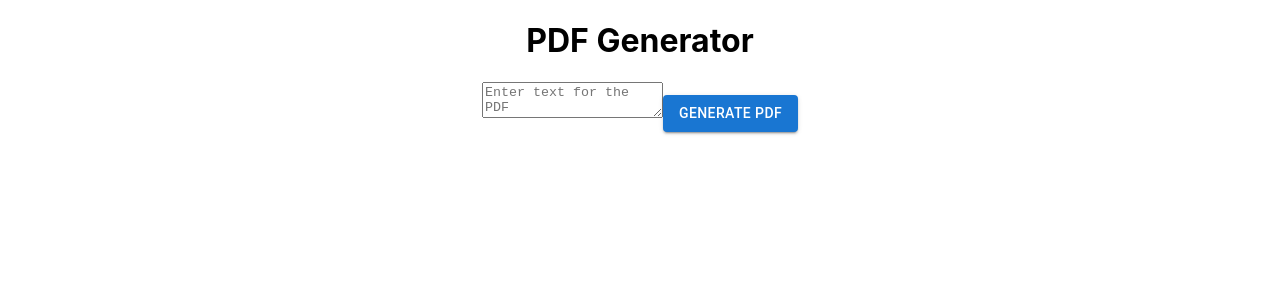
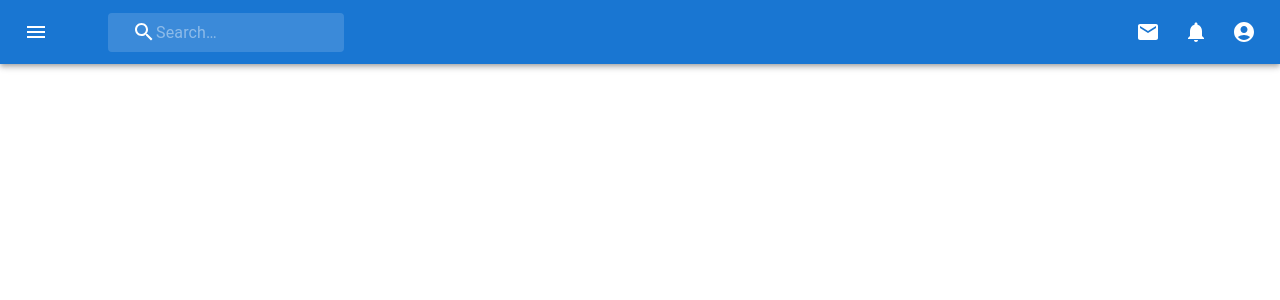
Before and after one commit to Ujala-355/react_tasks, a React (Create React App) app: page / in a window 1280 px wide. Shown: the top 300 px of the page. Built offline with nearby package versions, Linux system fonts and the light colour scheme.

Commit message:
Faker and SideNav done

```diff
--- a/package.json
+++ b/package.json
@@ -16,12 +16,13 @@
     "browser-image-compression": "^2.0.2",
     "emoji-picker-react": "^4.5.7",
     "emojilib": "^3.0.11",
+    "faker": "^6.6.6",
     "image-compressor": "^2.0.3",
     "jspdf": "^2.5.1",
     "react": "^18.2.0",
     "react-dom": "^18.2.0",
     "react-router-dom": "^6.18.0",
-    "react-scripts": "5.0.1",
+    "react-scripts": "^5.0.1",
     "react-toastify": "^9.1.3",
     "redux": "^4.2.1",
     "styled-components": "^6.1.0",
--- a/src/App.js
+++ b/src/App.js
@@ -1,4 +1,3 @@
-import './App.css';
 // import Note from "./noteApp/notes";
 // import {Typography} from "@mui/material"
 // import EmojiSearch from "./emojiA/emoji"
@@ -58,15 +57,15 @@ import './App.css';
 // }
 // export default App;
 
-// import MyPasswordToggle from "./PasswordToggle/passwordshowhide"
 
-import PdfGenerator from "./jsPDF/jsPdf";
+
+
+import Header from "./UI_Project/Header";
 const App=()=>{
   return(
     <>
         <div className="App">
-            <PdfGenerator/>
-            {/* <MyPasswordToggle/> */}
+           <Header/>
         </div>
     </>
   )
--- /dev/null
+++ b/src/UI_Project/Header.js
@@ -0,0 +1,242 @@
+import  React from 'react';
+import { styled, alpha } from '@mui/material/styles';
+import {
+    AppBar,
+    Box,
+    Toolbar,
+    IconButton,
+    InputBase,
+    Badge,
+    MenuItem,
+    Menu,
+} from '@mui/material';
+import MenuIcon from '@mui/icons-material/Menu';
+import SearchIcon from '@mui/icons-material/Search';
+import AccountCircle from '@mui/icons-material/AccountCircle';
+import MailIcon from '@mui/icons-material/Mail';
+import NotificationsIcon from '@mui/icons-material/Notifications';
+import MoreIcon from '@mui/icons-material/MoreVert';
+import SideNav from "./SideNav";
+
+const Search = styled('div')(({ theme }) => ({
+  position: 'relative',
+  borderRadius: theme.shape.borderRadius,
+  backgroundColor: alpha(theme.palette.common.white, 0.15),
+  '&:hover': {
+    backgroundColor: alpha(theme.palette.common.white, 0.25),
+  },
+  marginRight: theme.spacing(2),
+  marginLeft: 0,
+  width: '100%',
+  [theme.breakpoints.up('sm')]: {
+    marginLeft: theme.spacing(4),
+    width: 'auto',
+  },
+}));
+
+const SearchIconWrapper = styled('div')(({ theme }) => ({
+  padding: theme.spacing(0, 3),
+  height: '100%',
+  position: 'absolute',
+  pointerEvents: 'none',
+  display: 'flex',
+  alignItems: 'center',
+  justifyContent: 'center',
+}));
+
+const StyledInputBase = styled(InputBase)(({ theme }) => ({
+  color: 'inherit',
+  '& .MuiInputBase-input': {
+    padding: theme.spacing(1, 1, 1, 0),
+    // vertical padding + font size from searchIcon
+    paddingLeft: `calc(1em + ${theme.spacing(4)})`,
+    transition: theme.transitions.create('width'),
+    width: '100%',
+    [theme.breakpoints.up('md')]: {
+      width: '20ch',
+    },
+  },
+}));
+
+const Header=()=> {
+  const [anchorEl, setAnchorEl] = React.useState(null);
+  const [mobileMoreAnchorEl, setMobileMoreAnchorEl] = React.useState(null);
+
+  const [state, setState] = React.useState({
+    left: false,
+  });
+
+  const toggleDrawer = (anchor, open) => (event) => {
+    if (event.type === 'keydown' && (event.key === 'Tab' || event.key === 'Shift')) {
+      return;
+    }
+
+    setState({ ...state, [anchor]: open });
+  };
+
+
+  const isMenuOpen = Boolean(anchorEl);
+  const isMobileMenuOpen = Boolean(mobileMoreAnchorEl);
+
+  const handleProfileMenuOpen = (event) => {
+    setAnchorEl(event.currentTarget);
+  };
+
+  const handleMobileMenuClose = () => {
+    setMobileMoreAnchorEl(null);
+  };
+
+  const handleMenuClose = () => {
+    setAnchorEl(null);
+    handleMobileMenuClose();
+  };
+
+  const handleMobileMenuOpen = (event) => {
+    setMobileMoreAnchorEl(event.currentTarget);
+  };
+
+  const menuId = 'primary-search-account-menu';
+  const renderMenu = (
+    <Menu
+      anchorEl={anchorEl}
+      anchorOrigin={{
+        vertical: 'top',
+        horizontal: 'right',
+      }}
+      id={menuId}
+      keepMounted
+      transformOrigin={{
+        vertical: 'top',
+        horizontal: 'right',
+      }}
+      open={isMenuOpen}
+      onClose={handleMenuClose}
+    >
+      <MenuItem onClick={handleMenuClose}>Profile</MenuItem>
+      <MenuItem onClick={handleMenuClose}>My account</MenuItem>
+    </Menu>
+  );
+
+  const mobileMenuId = 'primary-search-account-menu-mobile';
+  const renderMobileMenu = (
+    <Menu
+      anchorEl={mobileMoreAnchorEl}
+      anchorOrigin={{
+        vertical: 'top',
+        horizontal: 'right',
+      }}
+      id={mobileMenuId}
+      keepMounted
+      transformOrigin={{
+        vertical: 'top',
+        horizontal: 'right',
+      }}
+      open={isMobileMenuOpen}
+      onClose={handleMobileMenuClose}
+    >
+      <MenuItem>
+        <IconButton size="large" aria-label="show 4 new mails" color="inherit">
+          <Badge badgeContent={4} color="error">
+            <MailIcon />
+          </Badge>
+        </IconButton>
+        <p>Messages</p>
+      </MenuItem>
+      <MenuItem>
+        <IconButton
+          size="large"
+          aria-label="show 17 new notifications"
+          color="inherit"
+        >
+          <Badge badgeContent={17} color="error">
+            <NotificationsIcon />
+          </Badge>
+        </IconButton>
+        <p>Notifications</p>
+      </MenuItem>
+      <MenuItem onClick={handleProfileMenuOpen}>
+        <IconButton
+          size="large"
+          aria-label="account of current user"
+          aria-controls="primary-search-account-menu"
+          aria-haspopup="true"
+          color="inherit"
+        >
+          <AccountCircle />
+        </IconButton>
+        <p>Profile</p>
+      </MenuItem>
+    </Menu>
+  );
+
+  return (
+    <Box sx={{ flexGrow: 1 }}>
+      <AppBar position="static">
+        <Toolbar>
+          <IconButton
+            size="large"
+            edge="start"
+            color="inherit"
+            aria-label="open drawer"
+            sx={{ mr: 2 }}
+            onClick={toggleDrawer("left", true)}
+          >
+            <MenuIcon />
+          </IconButton>
+          <Search>
+            <SearchIconWrapper>
+              <SearchIcon />
+            </SearchIconWrapper>
+            <StyledInputBase
+              placeholder="Search…"
+              inputProps={{ 'aria-label': 'search' }}
+            />
+          </Search>
+          <Box sx={{ flexGrow:1}} />
+          <Box sx={{ display: { xs: 'none', md: 'flex' } }}>
+            <IconButton size="large" aria-label="show 4 new mails" color="inherit">
+                <MailIcon />
+            </IconButton>
+
+            <IconButton
+              size="large"
+              aria-label="show 17 new notifications"
+              color="inherit"
+            >
+                <NotificationsIcon />
+            </IconButton>
+
+            <IconButton
+              size="large"
+              edge="end"
+              aria-label="account of current user"
+              aria-controls={menuId}
+              aria-haspopup="true"
+              onClick={handleProfileMenuOpen}
+              color="inherit"
+            >
+              <AccountCircle />
+            </IconButton>
+          </Box>
+          <Box sx={{ display: { xs: 'flex', md: 'none' } }}>
+            <IconButton
+              size="large"
+              aria-label="show more"
+              aria-controls={mobileMenuId}
+              aria-haspopup="true"
+              onClick={handleMobileMenuOpen}
+              color="inherit"
+            >
+              <MoreIcon />
+            </IconButton>
+          </Box>
+        </Toolbar>
+
+      </AppBar>
+      {renderMobileMenu}
+      {renderMenu}
+      <SideNav state={state} toggleDrawer={toggleDrawer}/>
+    </Box>
+  );
+}
+export default  Header;
--- /dev/null
+++ b/src/UI_Project/SideNav.js
@@ -0,0 +1,62 @@
+import * as React from 'react';
+import Box from '@mui/material/Box';
+import Drawer from '@mui/material/Drawer';
+import List from '@mui/material/List';
+import Divider from '@mui/material/Divider';
+import ListItem from '@mui/material/ListItem';
+import ListItemButton from '@mui/material/ListItemButton';
+import ListItemIcon from '@mui/material/ListItemIcon';
+import ListItemText from '@mui/material/ListItemText';
+import InboxIcon from '@mui/icons-material/MoveToInbox';
+import MailIcon from '@mui/icons-material/Mail';
+
+const SideNav=({state,toggleDrawer})=> {
+  const list = (anchor) => (
+    <Box
+      sx={{ width: anchor === 'top' || anchor === 'bottom' ? 'auto' : 250 }}
+      role="presentation"
+    >
+      <List>
+        {['Inbox', 'Starred', 'Send email', 'Drafts'].map((text, index) => (
+          <ListItem key={text} disablePadding>
+            <ListItemButton>
+              <ListItemIcon>
+                {index % 2 === 0 ? <InboxIcon /> : <MailIcon />}
+              </ListItemIcon>
+              <ListItemText primary={text} />
+            </ListItemButton>
+          </ListItem>
+        ))}
+      </List>
+      <Divider />
+      <List>
+        {['All mail', 'Trash', 'Spam'].map((text, index) => (
+          <ListItem key={text} disablePadding>
+            <ListItemButton>
+              <ListItemIcon>
+                {index % 2 === 0 ? <InboxIcon /> : <MailIcon />}
+              </ListItemIcon>
+              <ListItemText primary={text} />
+            </ListItemButton>
+          </ListItem>
+        ))}
+      </List>
+    </Box>
+  );
+  return (
+    <div>
+      {["left"].map((anchor) => (
+        <React.Fragment key={anchor}>
+          <Drawer
+            anchor={anchor}
+            open={state[anchor]}
+            onClose={toggleDrawer(anchor, false)}
+          >
+            {list(anchor)}
+          </Drawer>
+        </React.Fragment>
+      ))}
+    </div>
+  );
+}
+export default  SideNav;
--- a/src/index.css
+++ b/src/index.css
@@ -1,5 +1,7 @@
 body {
   margin: 0;
+  padding:0;
+  box-sizing:border-box;
   font-family: -apple-system, BlinkMacSystemFont, 'Segoe UI', 'Roboto', 'Oxygen',
     'Ubuntu', 'Cantarell', 'Fira Sans', 'Droid Sans', 'Helvetica Neue',
     sans-serif;
```
Also changed, not shown: src/faker/delete.js (added, +10 -0 lines), src/faker/fakerdata.js (added, +36 -0 lines), 1 other file (tests, documents, lock files or other folders).
